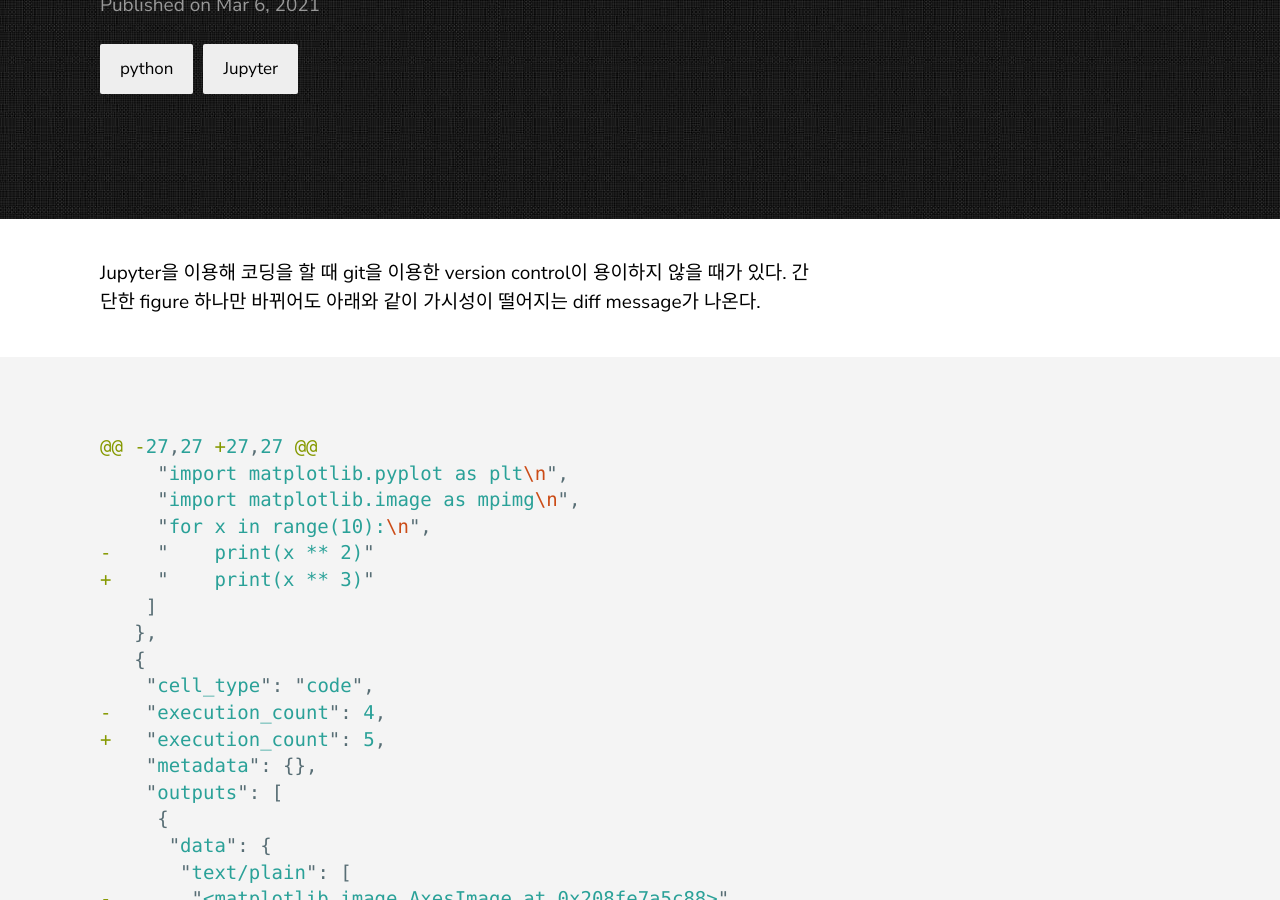
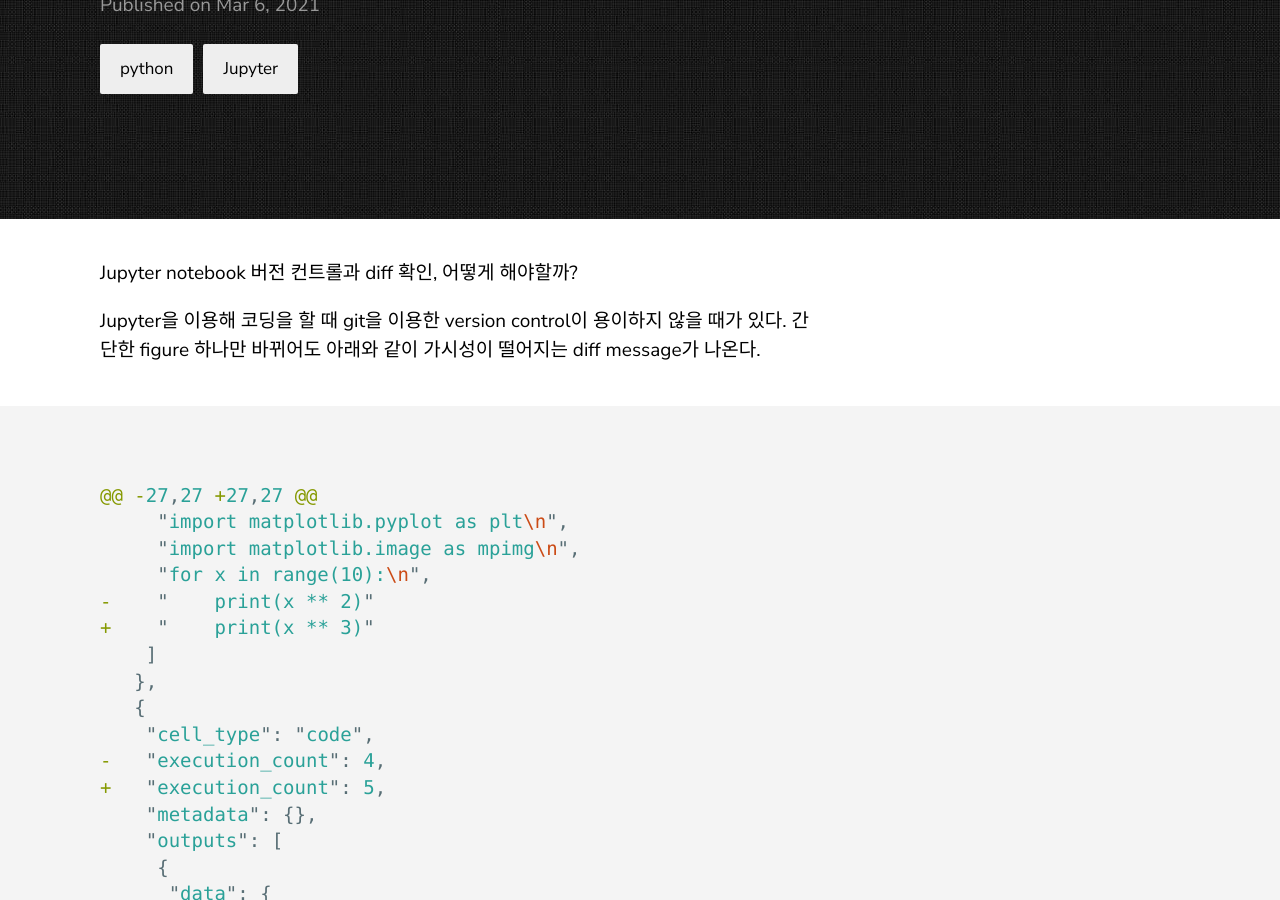
Before and after one commit to isingmodel/isingmodel.github.io, a Jekyll site: the page built from _posts/2021-03-07-jupyter-notebook-version-control.markdown, in a window 1280 px wide and 900 px high, scrolled down 310 px. Built offline with Jekyll 4.4.1, drawn with Linux system fonts in a browser that asks for light colours.

Commit message:
ADD: first post changed

````diff
--- a/_posts/2021-03-07-jupyter-notebook-version-control.markdown
+++ b/_posts/2021-03-07-jupyter-notebook-version-control.markdown
@@ -5,6 +5,8 @@ description: Jupyter notebook 버전 컨트롤.
 date:   2021-03-06 21:03:36 +0530
 categories: python Jupyter
 ---
+Jupyter notebook 버전 컨트롤과 diff 확인, 어떻게 해야할까?
+
 Jupyter을 이용해 코딩을 할 때 git을 이용한 version control이 용이하지 않을 때가 있다. 간단한 figure 하나만 바뀌어도 아래와 같이 가시성이 떨어지는 diff message가 나온다.
 
 ```python
````
